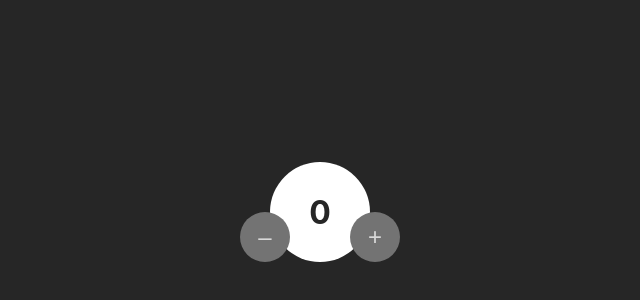
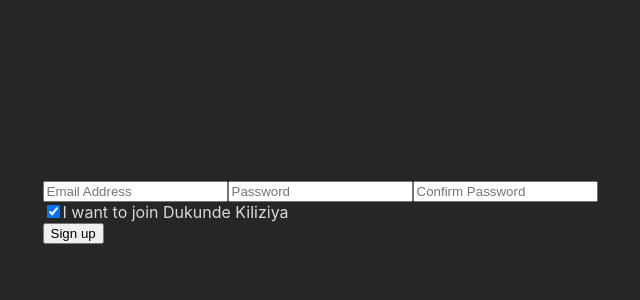
Before and after one commit to kunda4/meme-generator, a React app: page / in a window 1280 px wide. Shown: the part 188-488 px from the top of the page, without its empty margins (320-960 px from the left). Built offline with nearby package versions, Linux system fonts and the light colour scheme; the HTML template or start-up script is replaced by a standard one.

Commit message:
feat: get data in the form and submit it

```diff
--- a/src/App.jsx
+++ b/src/App.jsx
@@ -1,10 +1,10 @@
-import CounterPractice from './components/counterPractice/counterPractice'
+import { FormSubmit } from './components/FormSubmit/formSubmit';
 
 function App() {
 
   return (
     <>
-    <CounterPractice/>
+    <FormSubmit/>
     </>
   )
 }
--- /dev/null
+++ b/src/components/FormSubmit/formSubmit.jsx
@@ -0,0 +1,74 @@
+import { useState } from "react"
+
+export const FormSubmit = () => {
+    const [formData, setFormData] = useState({
+        email: "",
+        password: "",
+        passwordConfirm: "",
+        joinedDukundeKiliziya: true
+    })
+
+    const handleSubmit = (event) => {
+        event.preventDefault()
+        if(formData.password === formData.passwordConfirm){
+            console.log("Successfully sidned up")
+        }
+        else{
+            console.log("Passwords do not match")
+            return
+        }
+        if(formData.joinedDukundeKiliziya){
+            console.log("Thanks for joining Dukunde Kiliziya")
+        }
+    }
+    const handleChange = (event) => {
+        const {name, value, type, checked} = event.target
+        setFormData( prevFormData => ({
+            ...prevFormData,
+            [name]:type === "checkbox" ? checked : value
+        }))
+    }
+  return (
+    <div className="form-container">
+        <form action="" className="form" onSubmit={handleSubmit}>
+            <input
+                type="email"
+                placeholder="Email Address"
+                className="form--input"
+                name="email"
+                onChange={handleChange}
+                value={formData.email}
+            />
+            <input
+                type="password"
+                placeholder="Password"
+                className="form--input"
+                name="password"
+                onChange={handleChange}
+                value={formData.password}
+            />
+            <input
+                type="password"
+                placeholder="Confirm Password"
+                className="form--input"
+                name="passwordConfirm"
+                onChange={handleChange}
+                value={formData.passwordConfirm}
+            />
+            <div className="form--marketing">
+            <input
+                id="okayToEmail"
+                type="checkbox"
+                name="joinedDukundeKiliziya"
+                onChange={handleChange}
+                checked= {formData.joinedDukundeKiliziya}
+            />
+            <label htmlFor="okayToEmail">I want to join Dukunde Kiliziya</label>
+            </div>
+            <button className="form--submit">
+                Sign up
+            </button>
+        </form>
+    </div>
+  )
+}
```
Also changed, not shown: src/components/FormSubmit/formSubmit.css (added).
